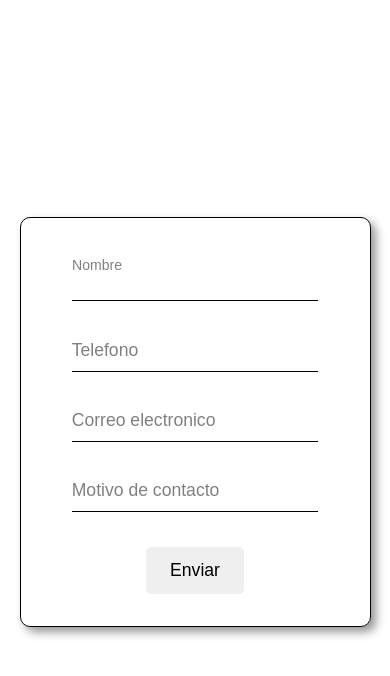
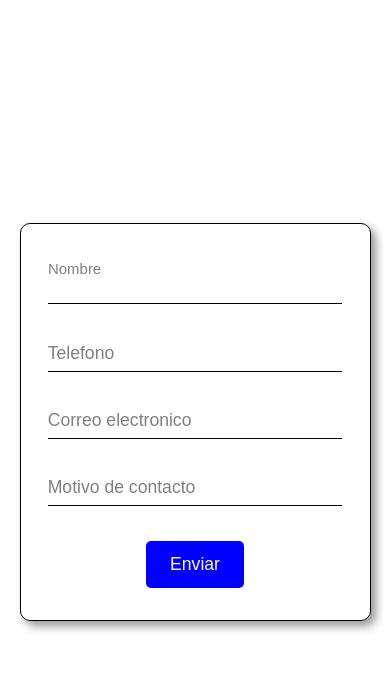
Before and after one commit to Nahuelj/formulario-funcional, a plain HTML site: page index.html in a window 390 px wide. Both pictures are taken after a click on the label "Nombre". Drawn offline with Linux system fonts and the light colour scheme.

Commit message:
responsive

```diff
--- a/css/styles.css
+++ b/css/styles.css
@@ -52,7 +52,7 @@ label{
 }
 
 input:focus ~ label{
-    transform: translateY(-12px) scale(.8);
+    transform: translateY(-15px) scale(.85);
     transform-origin: top left;
     transition: .2s;
 
@@ -60,10 +60,9 @@ input:focus ~ label{
 }
 
 input:not(:placeholder-shown) ~ label {
-    transform: translateY(-14px) scale(.7);
+    transform: translateY(-15px) scale(.85);
     transform-origin: top left;
     color: blue;
-    font-weight: bold;
 }
 
 input:not(:placeholder-shown){
@@ -76,6 +75,8 @@ button{
     margin: 1rem auto 0 auto;
     border-radius: 5px;
     font-size: 1.1rem;
+    background-color: blue;
+    color: white;
 }
 
 button:hover{
@@ -86,3 +87,12 @@ button:hover{
 button:active{
     opacity: .8;
 }
+
+@media (max-width:450px) {
+    form{
+        padding: 2rem .5rem;
+    }
+    input{
+        font-size: 1rem;
+    }
+}
```
